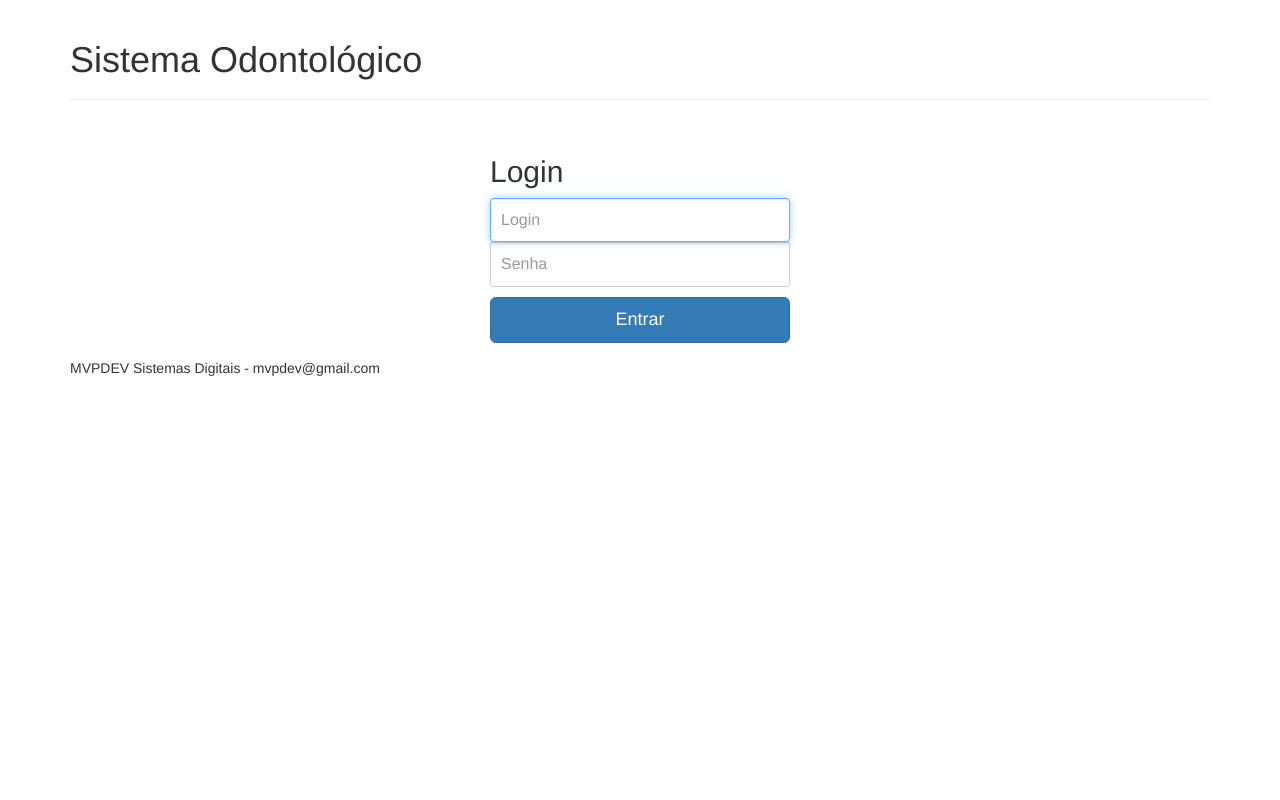
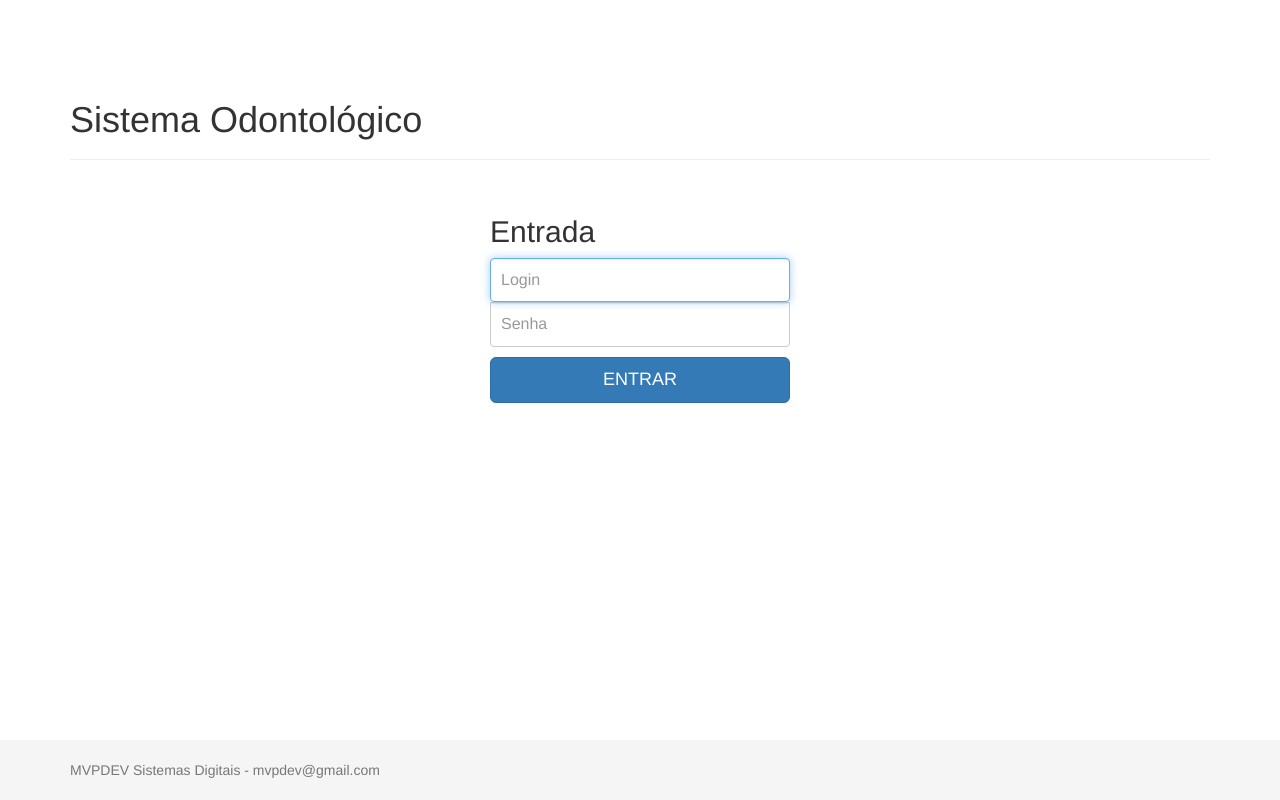
Before and after one commit to correangel/odontologico, a CodeIgniter app: page / in a window 1280 px wide. Run offline with CodeIgniter, Linux system fonts and the light colour scheme.

Commit message:
Acerto na tela de login.

```diff
--- a/application/views/login_view.php
+++ b/application/views/login_view.php
@@ -3,7 +3,7 @@
 </div>
 
 <form class="form-signin" role="form" action="<?php echo base_url('index.php/login/process'); ?>" method="post">
-    <h2 class="form-signin-heading">Login</h2>
+    <h2 class="form-signin-heading">Entrada</h2>
     <?php
         if($msg == 1) {
 		  echo '<div class="alert alert-danger"> <button type="button" class="close" data-dismiss="alert">&times;</button> Usuário ou senha inválidos. </div>';
@@ -13,5 +13,5 @@
     <input type="text" id="username" name="username" class="form-control" placeholder="Login" required autofocus>
     <label for="password" class="sr-only">Password</label>
     <input type="password" id="password" name="password" class="form-control" placeholder="Senha" required>
-    <button class="btn btn-lg btn-primary btn-block" type="submit">Entrar</button>
+    <button class="btn btn-lg btn-primary btn-block" type="submit">ENTRAR</button>
 </form>
--- a/application/views/template2.php
+++ b/application/views/template2.php
@@ -24,20 +24,15 @@
 
 	<body>
 
-		<div id="wrap">
-
-			<div class="container">
-				<?php $this->load->view($include);?>
-			</div>
-
-			<div id="push"></div>
+		<div class="container">
+			<?php $this->load->view($include);?>
 		</div>
 
-		<div id="footer">
-			<div class="container">
-				<p class="muted credit">MVPDEV Sistemas Digitais - mvpdev@gmail.com</p>
-			</div>
-		</div>
+		<footer class="footer">
+            <div class="container">
+                <p class="text-muted">MVPDEV Sistemas Digitais - mvpdev@gmail.com</p>
+            </div>
+        </footer>
 
 	</body>
 </html>
--- a/assets/css/estilo.css
+++ b/assets/css/estilo.css
@@ -5,6 +5,7 @@ html {
 body {
   /* Margin bottom by footer height */
   margin-bottom: 60px;
+  background-color: #eee;
 }
 .footer {
   position: absolute;
```
Also changed, not shown: 2 other files.
